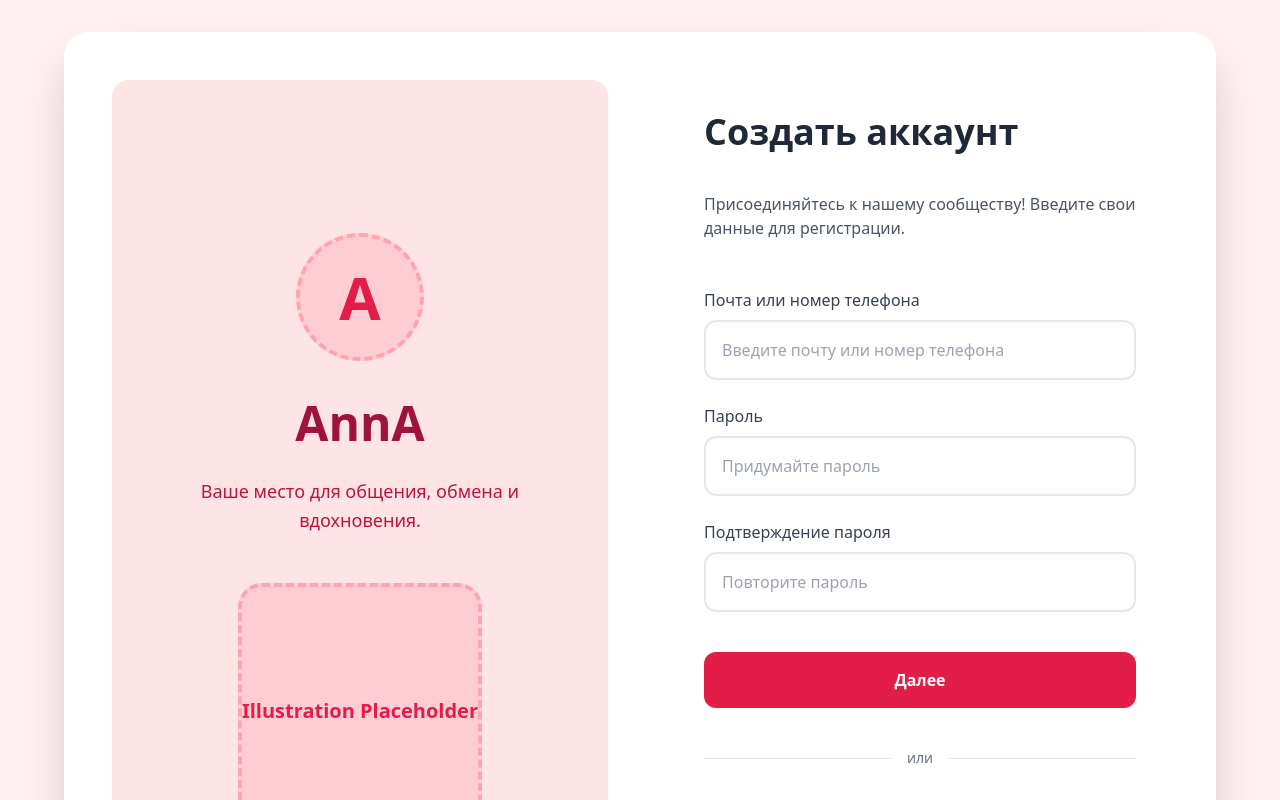
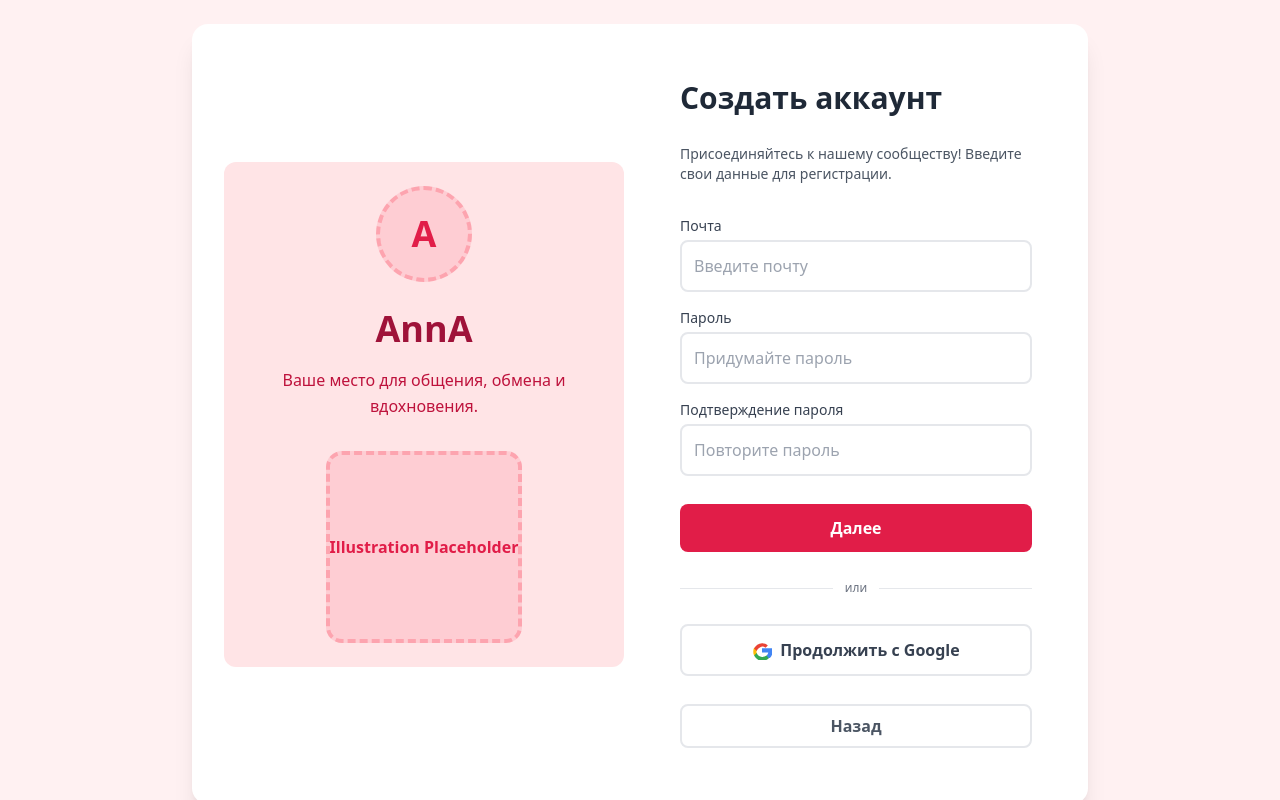
Before and after one commit to H1TgH/AnnA_Frontend, a React (Create React App) app in the folder anna/: page / in a window 1280 px wide. Both pictures are taken after a click on the button "Создать аккаунт". Shown: the top 800 px of the page. Built offline with nearby package versions, Linux system fonts and the light colour scheme; the HTML template or start-up script is replaced by a standard one.

Commit message:
Fix auth form size

```diff
--- a/anna/src/pages/Auth.tsx
+++ b/anna/src/pages/Auth.tsx
@@ -5,7 +5,7 @@ type View = 'welcome' | 'login' | 'register-step1' | 'register-step2';
 
 // Интерфейс для данных формы
 interface FormData {
-  emailOrPhone: string;
+  email: string;
   password: string;
   confirmPassword: string;
   firstName: string;
@@ -16,7 +16,7 @@ interface FormData {
 
 // Интерфейс для ошибок формы
 interface FormErrors {
-  emailOrPhone?: string;
+  email?: string;
   password?: string;
   confirmPassword?: string;
   firstName?: string;
@@ -26,7 +26,7 @@ interface FormErrors {
 }
 
 const initialFormData: FormData = {
-  emailOrPhone: '',
+  email: '',
   password: '',
   confirmPassword: '',
   firstName: '',
@@ -36,7 +36,7 @@ const initialFormData: FormData = {
 };
 
 const initialFormErrors: FormErrors = {
-  emailOrPhone: undefined,
+  email: undefined,
   password: undefined,
   confirmPassword: undefined,
   firstName: undefined,
@@ -61,12 +61,12 @@ const AuthPage: React.FC = () => {
 
   const validateStep1 = useCallback(() => {
     const newErrors: FormErrors = {};
-    if (!formData.emailOrPhone) {
-      newErrors.emailOrPhone = 'Почта или номер телефона обязательны.';
+    if (!formData.email) {
+      newErrors.email = 'Почта или номер телефона обязательны.';
     } else if (
-      !/^[^\s@]+@[^\s@]+\.[^\s@]+$|^\+?\d{10,15}$/.test(formData.emailOrPhone)
+      !/^[^\s@]+@[^\s@]+\.[^\s@]+$|^\+?\d{10,15}$/.test(formData.email)
     ) {
-      newErrors.emailOrPhone = 'Введите корректную почту или номер телефона.';
+      newErrors.email = 'Введите корректную почту или номер телефона.';
     }
     if (!formData.password) {
       newErrors.password = 'Пароль обязателен.';
@@ -127,8 +127,8 @@ const AuthPage: React.FC = () => {
     (e: FormEvent<HTMLFormElement>) => {
       e.preventDefault();
       const newErrors: FormErrors = {};
-      if (!formData.emailOrPhone) {
-        newErrors.emailOrPhone = 'Почта или номер телефона обязательны.';
+      if (!formData.email) {
+        newErrors.email = 'Почта или номер телефона обязательны.';
       }
       if (!formData.password) {
         newErrors.password = 'Пароль обязателен.';
@@ -137,7 +137,7 @@ const AuthPage: React.FC = () => {
 
       if (Object.keys(newErrors).length === 0) {
         console.log('Login data submitted:', {
-          emailOrPhone: formData.emailOrPhone,
+          email: formData.email,
           password: formData.password,
         });
         alert('Вход выполнен! (Данные отправлены в консоль)');
@@ -152,39 +152,37 @@ const AuthPage: React.FC = () => {
     switch (view) {
       case 'login':
         return (
-          <form onSubmit={handleLoginSubmit} className="flex flex-col gap-6">
-            <h2 className="text-4xl font-bold text-gray-800 mb-4">Вход</h2>
-            <p className="text-gray-600 mb-6">
+          <form onSubmit={handleLoginSubmit} className="flex flex-col gap-4">
+            <h2 className="text-3xl font-bold text-gray-800 mb-3">Вход</h2>
+            <p className="text-gray-600 text-sm mb-4">
               Добро пожаловать обратно! Пожалуйста, войдите в свой аккаунт.
             </p>
-            <div className="flex flex-col gap-2">
+            <div className="flex flex-col gap-1">
               <label
-                htmlFor="emailOrPhone"
-                className="text-gray-700 font-medium"
+                htmlFor="email"
+                className="text-gray-700 font-medium text-sm"
               >
-                Почта или номер телефона
+                Почта
               </label>
               <input
-                id="emailOrPhone"
-                name="emailOrPhone"
+                id="email"
+                name="email"
                 type="text"
-                value={formData.emailOrPhone}
+                value={formData.email}
                 onChange={handleChange}
-                placeholder="Введите почту или номер телефона"
-                className={`p-4 rounded-xl border-2 focus:outline-none focus:ring-2 transition-all duration-200 ${
-                  errors.emailOrPhone
+                placeholder="Введите почту"
+                className={`p-3 rounded-lg border-2 focus:outline-none focus:ring-2 transition-all duration-200 ${
+                  errors.email
                     ? 'border-red-400 ring-red-200'
                     : 'border-gray-200 focus:border-rose-300 focus:ring-rose-100'
                 }`}
               />
-              {errors.emailOrPhone && (
-                <p className="text-red-500 text-sm mt-1">
-                  {errors.emailOrPhone}
-                </p>
+              {errors.email && (
+                <p className="text-red-500 text-xs mt-1">{errors.email}</p>
               )}
             </div>
-            <div className="flex flex-col gap-2">
-              <label htmlFor="password" className="text-gray-700 font-medium">
+            <div className="flex flex-col gap-1">
+              <label htmlFor="password" className="text-gray-700 font-medium text-sm">
                 Пароль
               </label>
               <input
@@ -194,32 +192,32 @@ const AuthPage: React.FC = () => {
                 value={formData.password}
                 onChange={handleChange}
                 placeholder="Введите пароль"
-                className={`p-4 rounded-xl border-2 focus:outline-none focus:ring-2 transition-all duration-200 ${
+                className={`p-3 rounded-lg border-2 focus:outline-none focus:ring-2 transition-all duration-200 ${
                   errors.password
                     ? 'border-red-400 ring-red-200'
                     : 'border-gray-200 focus:border-rose-300 focus:ring-rose-100'
                 }`}
               />
               {errors.password && (
-                <p className="text-red-500 text-sm mt-1">{errors.password}</p>
+                <p className="text-red-500 text-xs mt-1">{errors.password}</p>
               )}
             </div>
             <button
               type="submit"
-              className="bg-rose-600 text-white font-bold py-4 rounded-xl hover:bg-rose-700 transition-colors duration-200 focus:outline-none focus:ring-4 focus:ring-rose-200 mt-4"
+              className="bg-rose-600 text-white font-bold py-3 rounded-lg hover:bg-rose-700 transition-colors duration-200 focus:outline-none focus:ring-4 focus:ring-rose-200 mt-3"
             >
               Войти
             </button>
             <a
               href="#"
-              className="text-center text-rose-600 font-semibold hover:underline mt-2"
+              className="text-center text-rose-600 font-semibold text-sm hover:underline mt-2"
             >
               Забыли пароль?
             </a>
             <button
               type="button"
               onClick={() => setView('welcome')}
-              className="text-gray-600 font-semibold py-3 rounded-xl border-2 border-gray-200 hover:bg-gray-100 transition-colors duration-200 mt-4"
+              className="text-gray-600 font-semibold py-2 rounded-lg border-2 border-gray-200 hover:bg-gray-100 transition-colors duration-200 mt-3"
             >
               Назад
             </button>
@@ -227,42 +225,40 @@ const AuthPage: React.FC = () => {
         );
       case 'register-step1':
         return (
-          <form onSubmit={handleNextStep} className="flex flex-col gap-6">
-            <h2 className="text-4xl font-bold text-gray-800 mb-4">
+          <form onSubmit={handleNextStep} className="flex flex-col gap-4">
+            <h2 className="text-3xl font-bold text-gray-800 mb-3">
               Создать аккаунт
             </h2>
-            <p className="text-gray-600 mb-6">
+            <p className="text-gray-600 text-sm mb-4">
               Присоединяйтесь к нашему сообществу! Введите свои данные для
               регистрации.
             </p>
-            <div className="flex flex-col gap-2">
+            <div className="flex flex-col gap-1">
               <label
-                htmlFor="emailOrPhone"
-                className="text-gray-700 font-medium"
+                htmlFor="email"
+                className="text-gray-700 font-medium text-sm"
               >
-                Почта или номер телефона
+                Почта
               </label>
               <input
-                id="emailOrPhone"
-                name="emailOrPhone"
+                id="email"
+                name="email"
                 type="text"
-                value={formData.emailOrPhone}
+                value={formData.email}
                 onChange={handleChange}
-                placeholder="Введите почту или номер телефона"
-                className={`p-4 rounded-xl border-2 focus:outline-none focus:ring-2 transition-all duration-200 ${
-                  errors.emailOrPhone
+                placeholder="Введите почту"
+                className={`p-3 rounded-lg border-2 focus:outline-none focus:ring-2 transition-all duration-200 ${
+                  errors.email
                     ? 'border-red-400 ring-red-200'
                     : 'border-gray-200 focus:border-rose-300 focus:ring-rose-100'
                 }`}
               />
-              {errors.emailOrPhone && (
-                <p className="text-red-500 text-sm mt-1">
-                  {errors.emailOrPhone}
-                </p>
+              {errors.email && (
+                <p className="text-red-500 text-xs mt-1">{errors.email}</p>
               )}
             </div>
-            <div className="flex flex-col gap-2">
-              <label htmlFor="password" className="text-gray-700 font-medium">
+            <div className="flex flex-col gap-1">
+              <label htmlFor="password" className="text-gray-700 font-medium text-sm">
                 Пароль
               </label>
               <input
@@ -272,20 +268,20 @@ const AuthPage: React.FC = () => {
                 value={formData.password}
                 onChange={handleChange}
                 placeholder="Придумайте пароль"
-                className={`p-4 rounded-xl border-2 focus:outline-none focus:ring-2 transition-all duration-200 ${
+                className={`p-3 rounded-lg border-2 focus:outline-none focus:ring-2 transition-all duration-200 ${
                   errors.password
                     ? 'border-red-400 ring-red-200'
                     : 'border-gray-200 focus:border-rose-300 focus:ring-rose-100'
                 }`}
               />
               {errors.password && (
-                <p className="text-red-500 text-sm mt-1">{errors.password}</p>
+                <p className="text-red-500 text-xs mt-1">{errors.password}</p>
               )}
             </div>
-            <div className="flex flex-col gap-2">
+            <div className="flex flex-col gap-1">
               <label
                 htmlFor="confirmPassword"
-                className="text-gray-700 font-medium"
+                className="text-gray-700 font-medium text-sm"
               >
                 Подтверждение пароля
               </label>
@@ -296,38 +292,38 @@ const AuthPage: React.FC = () => {
                 value={formData.confirmPassword}
                 onChange={handleChange}
                 placeholder="Повторите пароль"
-                className={`p-4 rounded-xl border-2 focus:outline-none focus:ring-2 transition-all duration-200 ${
+                className={`p-3 rounded-lg border-2 focus:outline-none focus:ring-2 transition-all duration-200 ${
                   errors.confirmPassword
                     ? 'border-red-400 ring-red-200'
                     : 'border-gray-200 focus:border-rose-300 focus:ring-rose-100'
                 }`}
               />
               {errors.confirmPassword && (
-                <p className="text-red-500 text-sm mt-1">
+                <p className="text-red-500 text-xs mt-1">
                   {errors.confirmPassword}
                 </p>
               )}
             </div>
             <button
               type="submit"
-              className="bg-rose-600 text-white font-bold py-4 rounded-xl hover:bg-rose-700 transition-colors duration-200 focus:outline-none focus:ring-4 focus:ring-rose-200 mt-4"
+              className="bg-rose-600 text-white font-bold py-3 rounded-lg hover:bg-rose-700 transition-colors duration-200 focus:outline-none focus:ring-4 focus:ring-rose-200 mt-3"
             >
               Далее
             </button>
-            <div className="relative my-4">
+            <div className="relative my-3">
               <div className="absolute inset-0 flex items-center">
                 <div className="w-full border-t border-gray-200"></div>
               </div>
-              <div className="relative flex justify-center text-sm">
-                <span className="bg-white px-4 text-gray-500">или</span>
+              <div className="relative flex justify-center text-xs">
+                <span className="bg-white px-3 text-gray-500">или</span>
               </div>
             </div>
             <button
               type="button"
-              className="flex items-center justify-center gap-3 bg-white text-gray-700 font-bold py-4 rounded-xl border-2 border-gray-200 hover:bg-gray-100 transition-colors duration-200 focus:outline-none focus:ring-4 focus:ring-gray-200"
+              className="flex items-center justify-center gap-2 bg-white text-gray-700 font-bold py-3 rounded-lg border-2 border-gray-200 hover:bg-gray-100 transition-colors duration-200 focus:outline-none focus:ring-4 focus:ring-gray-200"
             >
               <svg
-                className="w-6 h-6"
+                className="w-5 h-5"
                 viewBox="0 0 24 24"
                 fill="none"
                 xmlns="http://www.w3.org/2000/svg"
@@ -354,7 +350,7 @@ const AuthPage: React.FC = () => {
             <button
               type="button"
               onClick={() => setView('welcome')}
-              className="text-gray-600 font-semibold py-3 rounded-xl border-2 border-gray-200 hover:bg-gray-100 transition-colors duration-200 mt-4"
+              className="text-gray-600 font-semibold py-2 rounded-lg border-2 border-gray-200 hover:bg-gray-100 transition-colors duration-200 mt-3"
             >
               Назад
             </button>
@@ -362,18 +358,18 @@ const AuthPage: React.FC = () => {
         );
       case 'register-step2':
         return (
-          <form onSubmit={handleRegisterSubmit} className="flex flex-col gap-6">
-            <h2 className="text-4xl font-bold text-gray-800 mb-4">
+          <form onSubmit={handleRegisterSubmit} className="flex flex-col gap-4">
+            <h2 className="text-3xl font-bold text-gray-800 mb-3">
               Расскажите о себе
             </h2>
-            <p className="text-gray-600 mb-6">
+            <p className="text-gray-600 text-sm mb-4">
               Пожалуйста, введите немного информации о себе.
             </p>
-            <div className="grid grid-cols-1 md:grid-cols-2 gap-6">
-              <div className="flex flex-col gap-2">
+            <div className="grid grid-cols-1 md:grid-cols-2 gap-4">
+              <div className="flex flex-col gap-1">
                 <label
                   htmlFor="firstName"
-                  className="text-gray-700 font-medium"
+                  className="text-gray-700 font-medium text-sm"
                 >
                   Имя
                 </label>
@@ -384,20 +380,20 @@ const AuthPage: React.FC = () => {
                   value={formData.firstName}
                   onChange={handleChange}
                   placeholder="Введите ваше имя"
-                  className={`p-4 rounded-xl border-2 focus:outline-none focus:ring-2 transition-all duration-200 ${
+                  className={`p-3 rounded-lg border-2 focus:outline-none focus:ring-2 transition-all duration-200 ${
                     errors.firstName
                       ? 'border-red-400 ring-red-200'
                       : 'border-gray-200 focus:border-rose-300 focus:ring-rose-100'
                   }`}
                 />
                 {errors.firstName && (
-                  <p className="text-red-500 text-sm mt-1">{errors.firstName}</p>
+                  <p className="text-red-500 text-xs mt-1">{errors.firstName}</p>
                 )}
               </div>
-              <div className="flex flex-col gap-2">
+              <div className="flex flex-col gap-1">
                 <label
                   htmlFor="lastName"
-                  className="text-gray-700 font-medium"
+                  className="text-gray-700 font-medium text-sm"
                 >
                   Фамилия
                 </label>
@@ -408,19 +404,19 @@ const AuthPage: React.FC = () => {
                   value={formData.lastName}
                   onChange={handleChange}
                   placeholder="Введите вашу фамилию"
-                  className={`p-4 rounded-xl border-2 focus:outline-none focus:ring-2 transition-all duration-200 ${
+                  className={`p-3 rounded-lg border-2 focus:outline-none focus:ring-2 transition-all duration-200 ${
                     errors.lastName
                       ? 'border-red-400 ring-red-200'
                       : 'border-gray-200 focus:border-rose-300 focus:ring-rose-100'
                   }`}
                 />
                 {errors.lastName && (
-                  <p className="text-red-500 text-sm mt-1">{errors.lastName}</p>
+                  <p className="text-red-500 text-xs mt-1">{errors.lastName}</p>
                 )}
               </div>
             </div>
-            <div className="flex flex-col gap-2">
-              <label htmlFor="dob" className="text-gray-700 font-medium">
+            <div className="flex flex-col gap-1">
+              <label htmlFor="dob" className="text-gray-700 font-medium text-sm">
                 Дата рождения
               </label>
               <input
@@ -429,18 +425,18 @@ const AuthPage: React.FC = () => {
                 type="date"
                 value={formData.dob}
                 onChange={handleChange}
-                className={`p-4 rounded-xl border-2 focus:outline-none focus:ring-2 transition-all duration-200 ${
+                className={`p-3 rounded-lg border-2 focus:outline-none focus:ring-2 transition-all duration-200 ${
                   errors.dob
                     ? 'border-red-400 ring-red-200'
                     : 'border-gray-200 focus:border-rose-300 focus:ring-rose-100'
                 }`}
               />
               {errors.dob && (
-                <p className="text-red-500 text-sm mt-1">{errors.dob}</p>
+                <p className="text-red-500 text-xs mt-1">{errors.dob}</p>
               )}
             </div>
-            <div className="flex flex-col gap-2">
-              <label htmlFor="gender" className="text-gray-700 font-medium">
+            <div className="flex flex-col gap-1">
+              <label htmlFor="gender" className="text-gray-700 font-medium text-sm">
                 Пол
               </label>
               <select
@@ -448,7 +444,7 @@ const AuthPage: React.FC = () => {
                 name="gender"
                 value={formData.gender}
                 onChange={handleChange}
-                className={`p-4 rounded-xl border-2 bg-white focus:outline-none focus:ring-2 transition-all duration-200 ${
+                className={`p-3 rounded-lg border-2 bg-white focus:outline-none focus:ring-2 transition-all duration-200 ${
                   errors.gender
                     ? 'border-red-400 ring-red-200'
                     : 'border-gray-200 focus:border-rose-300 focus:ring-rose-100'
@@ -463,19 +459,19 @@ const AuthPage: React.FC = () => {
                 <option value="prefer_not_to_say">Не хочу указывать</option>
               </select>
               {errors.gender && (
-                <p className="text-red-500 text-sm mt-1">{errors.gender}</p>
+                <p className="text-red-500 text-xs mt-1">{errors.gender}</p>
               )}
             </div>
             <button
               type="submit"
-              className="bg-rose-600 text-white font-bold py-4 rounded-xl hover:bg-rose-700 transition-colors duration-200 focus:outline-none focus:ring-4 focus:ring-rose-200 mt-4"
+              className="bg-rose-600 text-white font-bold py-3 rounded-lg hover:bg-rose-700 transition-colors duration-200 focus:outline-none focus:ring-4 focus:ring-rose-200 mt-3"
             >
               Завершить регистрацию
             </button>
             <button
               type="button"
               onClick={() => setView('register-step1')}
-              className="text-gray-600 font-semibold py-3 rounded-xl border-2 border-gray-200 hover:bg-gray-100 transition-colors duration-200 mt-4"
+              className="text-gray-600 font-semibold py-2 rounded-lg border-2 border-gray-200 hover:bg-gray-100 transition-colors duration-200 mt-3"
             >
               Назад
             </button>
@@ -484,25 +480,25 @@ const AuthPage: React.FC = () => {
       case 'welcome':
       default:
         return (
-          <div className="flex flex-col gap-8">
-            <h2 className="text-5xl font-extrabold text-gray-800 leading-tight">
+          <div className="flex flex-col gap-6">
+            <h2 className="text-4xl font-extrabold text-gray-800 leading-tight">
               Добро пожаловать в{' '}
               <span className="text-rose-600">AnnA</span>
             </h2>
-            <p className="text-gray-600 text-lg leading-relaxed">
+            <p className="text-gray-600 text-base leading-relaxed">
               Присоединяйтесь к нашему сообществу, чтобы общаться с друзьями,
               делиться моментами и находить новые интересы.
             </p>
-            <div className="flex flex-col md:flex-row gap-6 mt-6">
+            <div className="flex flex-col sm:flex-row gap-4 mt-4">
               <button
                 onClick={() => setView('register-step1')}
-                className="flex-1 bg-rose-600 text-white font-bold text-lg py-5 rounded-2xl hover:bg-rose-700 transition-colors duration-200 shadow-lg focus:outline-none focus:ring-4 focus:ring-rose-200"
+                className="flex-1 bg-rose-600 text-white font-bold text-base py-3 rounded-lg hover:bg-rose-700 transition-colors duration-200 shadow-md focus:outline-none focus:ring-4 focus:ring-rose-200"
               >
                 Создать аккаунт
               </button>
               <button
                 onClick={() => setView('login')}
-                className="flex-1 bg-white text-rose-600 font-bold text-lg py-5 rounded-2xl border-2 border-rose-300 hover:bg-rose-50 transition-colors duration-200 shadow-lg focus:outline-none focus:ring-4 focus:ring-rose-200"
+                className="flex-1 bg-white text-rose-600 font-bold text-base py-3 rounded-lg border-2 border-rose-300 hover:bg-rose-50 transition-colors duration-200 shadow-md focus:outline-none focus:ring-4 focus:ring-rose-200"
               >
                 Войти
               </button>
@@ -521,29 +517,29 @@ const AuthPage: React.FC = () => {
   ]);
 
   return (
-    <div className="min-h-screen bg-rose-50 flex items-center justify-center p-8 font-sans">
-      <div className="bg-white rounded-3xl shadow-2xl p-12 max-w-6xl w-full grid grid-cols-1 md:grid-cols-2 gap-16 items-center">
-        <div className="flex flex-col items-center justify-center p-8 bg-rose-100 rounded-2xl text-center h-full">
-          <div className="w-32 h-32 mb-8">
+    <div className="min-h-screen bg-rose-50 flex items-center justify-center p-4 sm:p-6 font-sans">
+      <div className="bg-white rounded-2xl shadow-xl p-8 max-w-4xl w-full grid grid-cols-1 md:grid-cols-2 gap-8 items-center">
+        <div className="flex flex-col items-center justify-center p-6 bg-rose-100 rounded-xl text-center">
+          <div className="w-24 h-24 mb-6">
             <div className="bg-rose-200 border-4 border-dashed border-rose-300 rounded-full w-full h-full flex items-center justify-center">
-              <span className="text-rose-600 text-6xl font-bold">A</span>
+              <span className="text-rose-600 text-4xl font-bold">A</span>
             </div>
           </div>
-          <h1 className="text-5xl font-extrabold text-rose-800 mb-6 leading-tight">
+          <h1 className="text-4xl font-extrabold text-rose-800 mb-4 leading-tight">
             AnnA
           </h1>
-          <p className="text-rose-700 text-lg leading-relaxed max-w-md">
+          <p className="text-rose-700 text-base leading-relaxed max-w-sm">
             Ваше место для общения, обмена и вдохновения.
           </p>
-          <div className="mt-12">
-            <div className="bg-rose-200 rounded-3xl w-full h-64 border-4 border-dashed border-rose-300 flex items-center justify-center">
-              <span className="text-rose-600 text-xl font-semibold">
+          <div className="mt-8">
+            <div className="bg-rose-200 rounded-2xl w-full h-48 border-4 border-dashed border-rose-300 flex items-center justify-center">
+              <span className="text-rose-600 text-base font-semibold">
                 Illustration Placeholder
               </span>
             </div>
           </div>
         </div>
-        <div className="flex flex-col justify-center p-8">{renderForm}</div>
+        <div className="flex flex-col justify-center p-6">{renderForm}</div>
       </div>
     </div>
   );
```
